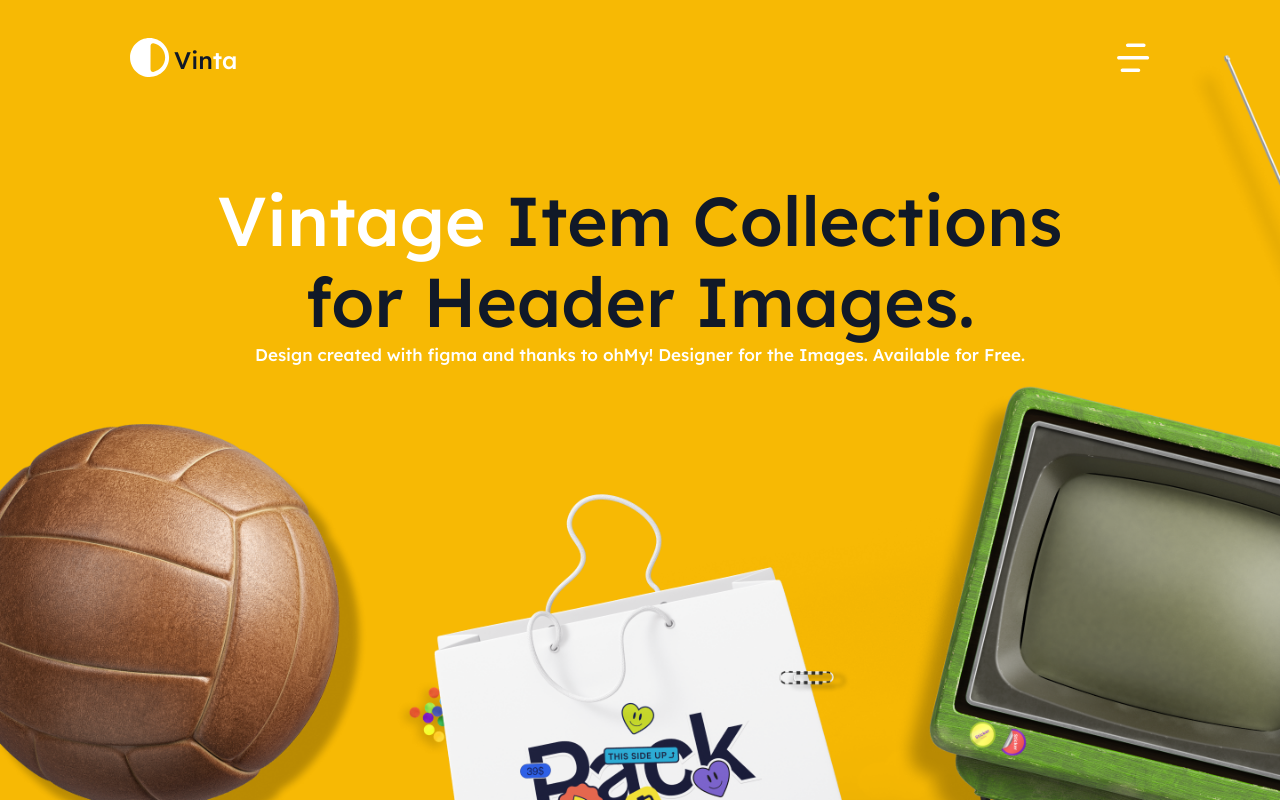
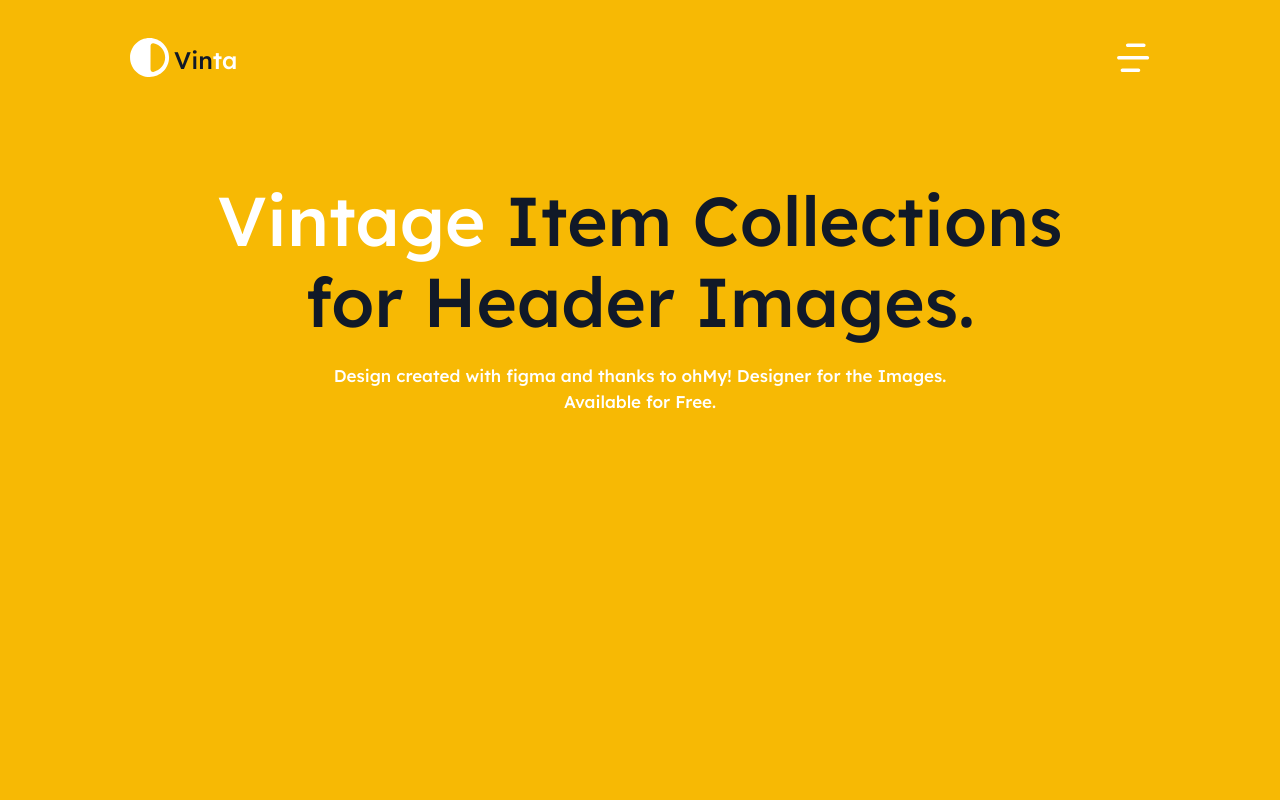
Before and after one commit to 4eug/Vinta-Landing-Page, a Next.js app: page / in a window 1280 px wide. Built offline with nearby package versions, Linux system fonts and the light colour scheme.

Commit message:
Hero Section

```diff
--- a/components/Hero.jsx
+++ b/components/Hero.jsx
@@ -1,4 +1,3 @@
-import Image from "next/image";
 
 export default function Hero() {
   return (
@@ -6,12 +5,10 @@ export default function Hero() {
         <h1 className='text-secondary-text-color text-font-medium text-mobile-big-font-size md:text-big-font-size leading-mobile-big-line-weight md:leading-big-line-weight'>
        <span className='text-primary-text-color'>Vintage</span> Item Collections <br/> for Header Images.
         </h1>
-        <p className='text-primary-text-color text-font-regular text-small-font-size'>
-        Design created with figma and thanks to ohMy! Designer for the Images. Available for Free.
+        <p className='text-primary-text-color text-font-regular text-small-font-size mt-[21px] w-[350px] pl-6 sm:w-full sm:pl-0'>
+        Design created with figma and thanks to ohMy! Designer for the Images. <br /> Available for Free.
         </p>
-        <div className="">
-        <Image width={2000} height={1200} layout='fill' objectFit='cover' src='/Hero Images.png' alt='' />
-        </div>
+
     </div>
   )
 }
```
